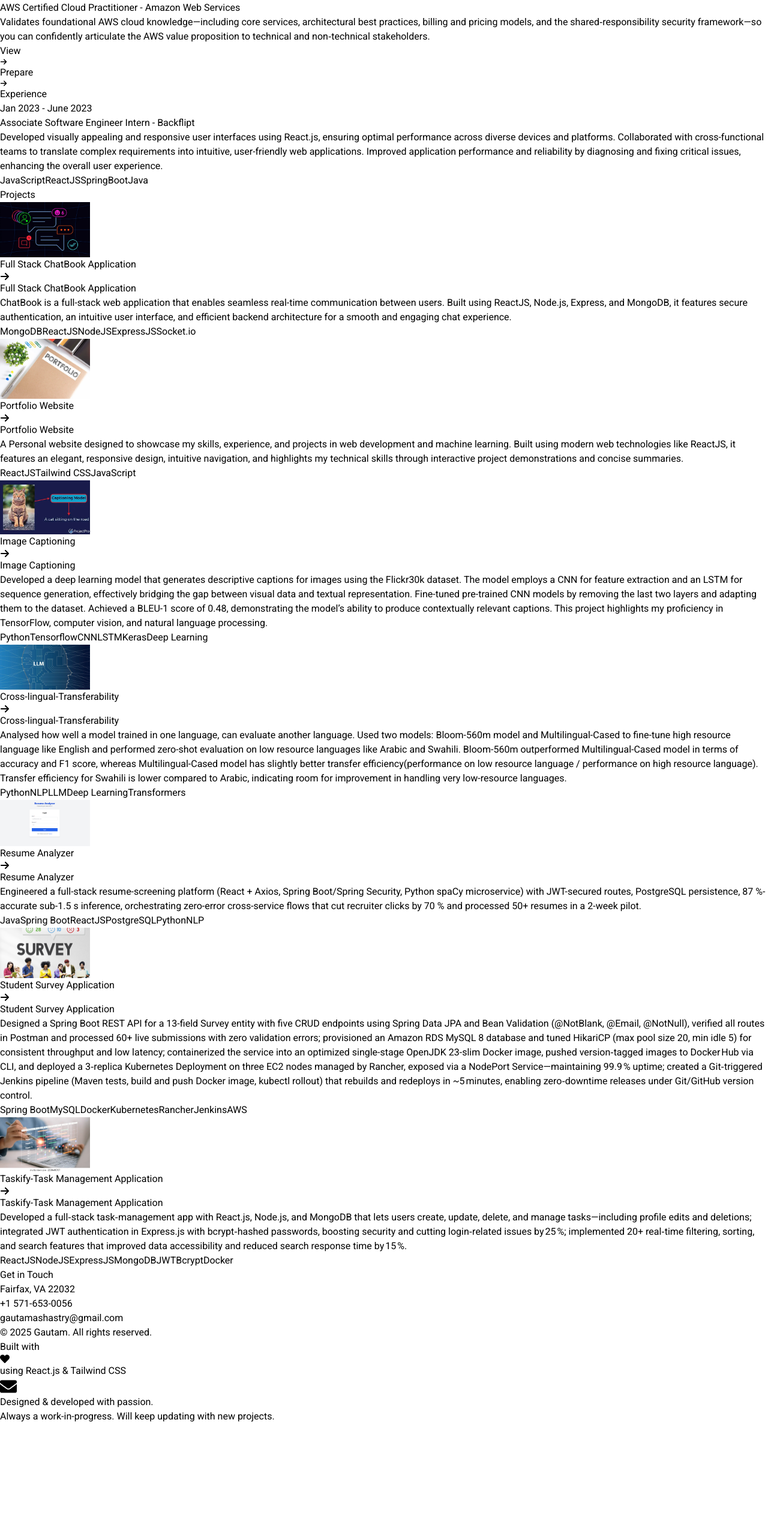
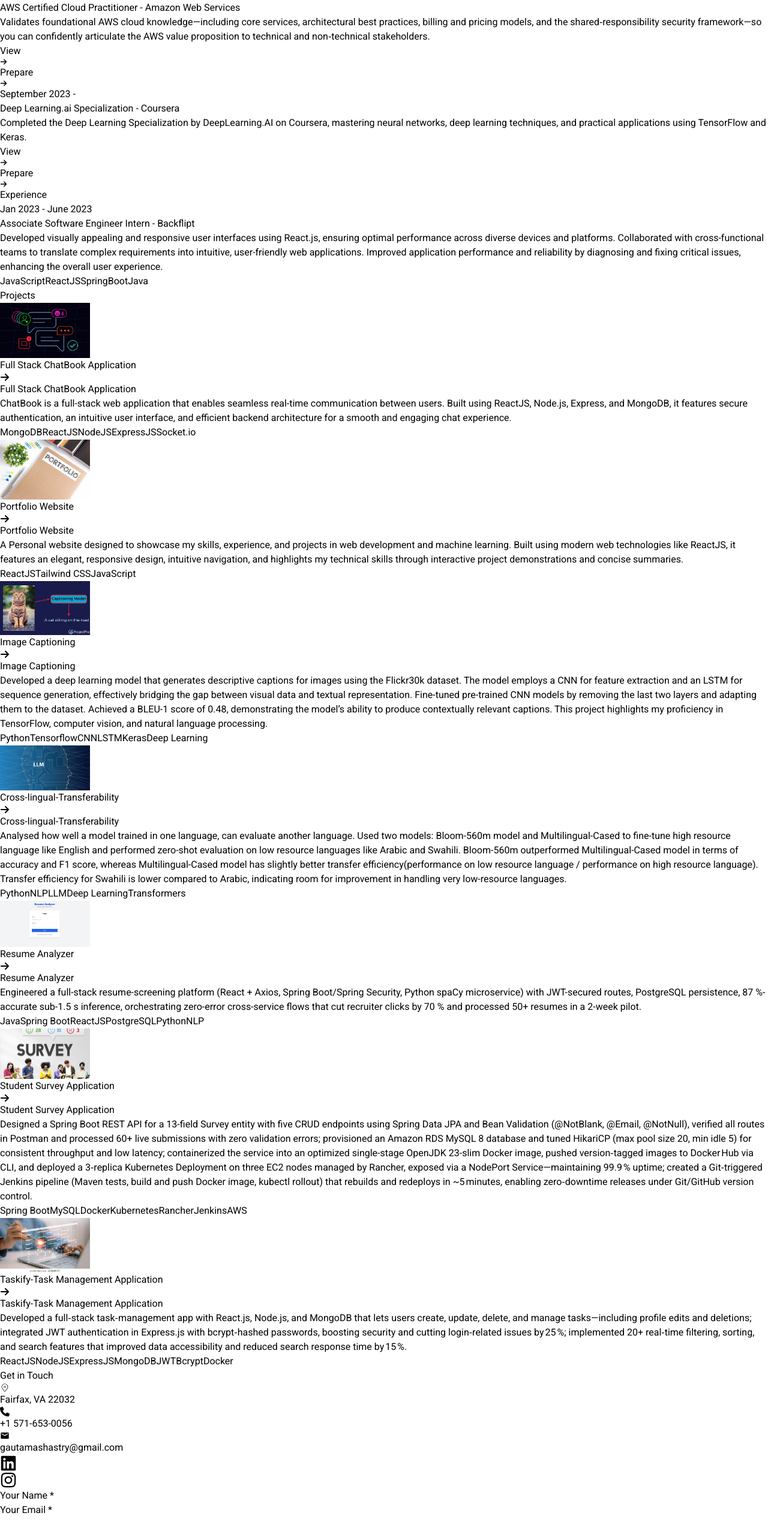
Before and after one commit to GautamaShastry/portfolio, a React (Vite) app: page / in a window 1280 px wide. Shown: the part 5551-8114 px from the top of the page at 60% size. Before the commit the page ends 7925 px from the top, so only its background shows below. Built offline with nearby package versions, Linux system fonts and the light colour scheme.

Commit message:
modified the contact page

```diff
--- a/package.json
+++ b/package.json
@@ -10,12 +10,14 @@
     "preview": "vite preview"
   },
   "dependencies": {
+    "@emailjs/browser": "^4.4.1",
     "@tippyjs/react": "^4.2.6",
     "framer-motion": "^11.17.0",
     "react": "^18.3.1",
     "react-dom": "^18.3.1",
     "react-icons": "^5.4.0",
     "react-router-dom": "^7.1.1",
+    "react-toastify": "^11.0.5",
     "tippy.js": "^6.3.7"
   },
   "devDependencies": {
--- a/src/components/About.jsx
+++ b/src/components/About.jsx
@@ -3,6 +3,7 @@
 import { ABOUT_TEXT } from '../constants'
 import resume from "../assets/projects/Satya_SDE_Amazon.pdf"
 import { motion } from 'framer-motion'
+import Navbar from './Navbar'
 
 const About = () => {
     return (
--- a/src/components/Contact.jsx
+++ b/src/components/Contact.jsx
@@ -1,17 +1,74 @@
-import React from 'react'
-import { CONTACT } from '../constants'
+import React, { useRef, useState } from 'react'
+import { CONTACT, NAV_LINK } from '../constants'
 import { motion } from 'framer-motion'
+import { CiLocationOn } from 'react-icons/ci'
+import { FaInstagram, FaPhone } from 'react-icons/fa6'
+import { MdEmail } from 'react-icons/md'
+import { Link } from 'react-router-dom'
+import { FaLinkedin } from 'react-icons/fa'
+import emailjs from '@emailjs/browser'
+import { toast } from 'react-toastify'
 
 const Contact = () => {
+    const formRef = useRef(null);
+    const [isSending, setIsSending] = useState(false); // default loading state
+
+    /* Send email via emailjs */
+    const handleSubmit = async (e) => {
+        e.preventDefault();
+        if(isSending) return; // prevent multiple submissions
+        setIsSending(true);
+
+        try {
+            await emailjs.sendForm(
+                import.meta.env.VITE_EMAILJS_SERVICE_ID,
+                import.meta.env.VITE_EMAILJS_TEMPLATE_ID,
+                formRef.current,
+                import.meta.env.VITE_EMAILJS_PUBLIC_KEY
+            );
+            // alert("Message sent successfully!");
+            toast.success("Message sent successfully!");
+            formRef.current.reset();
+        } catch (error) {
+            console.error("Failed to send message:", error);
+            // alert("Failed to send message. Please try again later.");
+            toast.error("Failed to send message. Please try again!");
+        } finally {
+            setIsSending(false); // re-enable on success or failure
+        }
+    }
     return (
-        <div id='contact' className='border-b border-neutral-900 pb-20'>
-            <motion.h1 whileInView={{ opacity: 1, y: 0 }} initial={{ opacity: 0, y: -100 }} transition={{ duration: 0.5 }} className='my-10 text-center text-4xl'>
+        <div id='contact' className='border-b border-neutral-900 pb-20 mb-5'>
+            <motion.h1 whileInView={{ opacity: 1, y: 0 }} initial={{ opacity: 0, y: -100 }} transition={{ duration: 0.5 }} className='my-12 text-center text-4xl'>
                 Get in Touch
             </motion.h1>
-            <div className='text-center tracking-tighter'>
-                <motion.p whileInView={{ opacity: 1, x: 0 }} initial={{ opacity: 0, x: -100}} transition={{ duration: 1 }} className='my-4 '>{CONTACT.address}</motion.p>
-                <motion.p whileInView={{ opacity: 1, x: 0 }} initial={{ opacity: 0, x: 100}} transition={{ duration: 1 }} className='my-4 '>{CONTACT.phoneNo}</motion.p>
-                <a href="#" className='my-4 text-purple-100 underline'>{CONTACT.email}</a>
+            <div className='mx-auto flex max-w-5xl flex-col gap-10 md:flex-row md:gap-20'>
+                <div className='flex-1 text-center md:text-left'>
+                    <motion.p whileInView={{ opacity: 1, x: 0 }} initial={{ opacity: 0, x: -100}} transition={{ duration: 1 }} className='my-4 flex items-center justify-center gap-2 md:justify-start'><CiLocationOn />{CONTACT.address}</motion.p>
+                    <motion.p whileInView={{ opacity: 1, x: 0 }} initial={{ opacity: 0, x: 100}} transition={{ duration: 1 }} className='my-4 flex items-center justify-center gap-2 md:justify-start'><FaPhone />{CONTACT.phoneNo}</motion.p>
+                    <a href={`mailto:${CONTACT.email}`} className='my-4 flex items-center justify-center gap-2 md:justify-start underline transition-colors hover:text-purple-700'><MdEmail />{CONTACT.email}</a>
+                    <div className='mt-6 flex justify-center gap-6 md:justify-start'>
+                        <a href={NAV_LINK.linkedin} target='_blank' rel="noopener noreferrer" className='transition-colors hover:text-purple-700'><FaLinkedin size={28} /></a>
+                        <a href={NAV_LINK.instagram} target='_blank' rel="noopener noreferrer" className='transition-colors hover:text-purple-700'><FaInstagram size={28} /></a>
+                    </div>
+                </div>
+                <div className='flex-1 bg-transparent hover:border-purple-700 hover:border-2 rounded-md'>
+                    <form ref={formRef} onSubmit={handleSubmit} className='space-y-4 rounded-lg bg-neutral-800/60 p-6 backdrop-blur'>
+                        <div>
+                            <label className='mb-2 block text-sm'>Your Name <span className='text-red-700'>*</span></label>
+                            <input type="text" name='name' required className='w-full rounded bg-neutral-900 p-2 outline-none focus:ring-2 focus:ring-purple-700' />
+                        </div>
+                        <div>
+                            <label className='mb-2 block text-sm'>Your Email <span className='text-red-700'>*</span></label>
+                            <input type="text" name='email' required className='w-full rounded bg-neutral-900 p-2 outline-none focus:ring-2 focus:ring-purple-700' />
+                        </div>
+                        <div>
+                            <label className='mb-2 block text-sm'>Your Message <span className='text-red-700'>*</span></label>
+                            <textarea name="message" rows='7' required className='w-full rounded bg-neutral-900 p-2 outline-none focus:ring-2 focus:ring-purple-700' />
+                        </div>
+                        <button type='submit' disabled={isSending} className={`w-full py-2 font-semibold rounded transition-colors ${isSending ? 'bg-purple-700 cursor-not-allowed' : 'bg-purple-700 hover:bg-transparent border-2 border-purple-700'}`}>{isSending ? 'Loading...' : 'Submit'}</button>
+                    </form>
+                </div>
             </div>
         </div>
     )
--- a/src/constants/index.js
+++ b/src/constants/index.js
@@ -48,7 +48,7 @@
         description: `A Personal website designed to showcase my skills, experience, and projects in web development and machine learning. Built using modern web technologies like ReactJS, it features an elegant, responsive design, intuitive navigation, and highlights my technical skills through interactive project demonstrations and concise summaries.`,
         technologies: ["ReactJS", "Tailwind CSS", "JavaScript"],
         githubLink: "https://github.com/GautamaShastry/portfolio",
-        link: "https://gautam-portfolio-sable.vercel.app/"
+        link: "https://gautamportfolio.com/"
     },
     {
         title: "Image Captioning",
@@ -260,5 +260,13 @@
         URL: "https://www.credly.com/badges/22bb5f28-bedf-4478-9ead-179bee16ceff/linked_in?t=sz292g",
         prepareURL: "https://www.udemy.com/course/aws-certified-cloud-practitioner-new/",
         description: "Validates foundational AWS cloud knowledge—including core services, architectural best practices, billing and pricing models, and the shared‑responsibility security framework—so you can confidently articulate the AWS value proposition to technical and non‑technical stakeholders."
+    },
+    {
+        title: "Deep Learning.ai Specialization",
+        issuer: "Coursera",
+        issueDate: "September 2023",
+        URL: "https://www.coursera.org/account/accomplishments/specialization/4E4PZL7XCSC8?utm_source=link&utm_medium=certificate&utm_content=cert_image&utm_campaign=pdf_header_button&utm_product=s12n",
+        prepareURL: "https://www.coursera.org/specializations/deep-learning",
+        description: "Completed the Deep Learning Specialization by DeepLearning.AI on Coursera, mastering neural networks, deep learning techniques, and practical applications using TensorFlow and Keras."
     }
 ]
--- a/src/main.jsx
+++ b/src/main.jsx
@@ -3,9 +3,18 @@
 import './index.css'
 import App from './App.jsx'
 import { BrowserRouter } from 'react-router-dom'
+import { ToastContainer } from 'react-toastify'
 
 createRoot(document.getElementById('root')).render(
   <BrowserRouter>
     <App />
+    <ToastContainer
+      position='top-center'
+      autoClose={3000}
+      hideProgressBar={false}
+      newestOnTop
+      closeOnClick
+      theme='dark'
+    />
   </BrowserRouter>,
 )
```
Also changed, not shown: src/components/ContactForm.jsx (deleted, +0 -10 lines), 2 other files (tests, documents, lock files or other folders).
